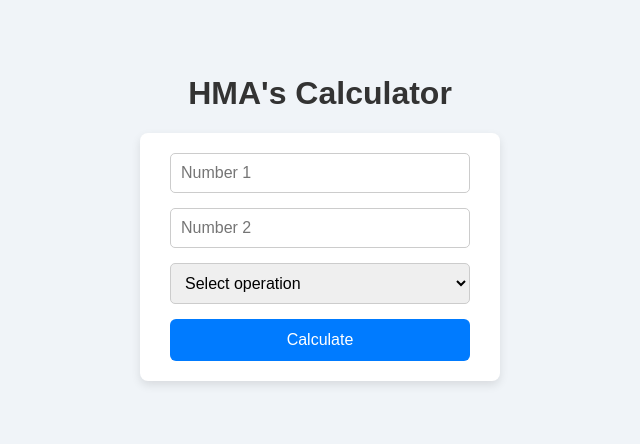
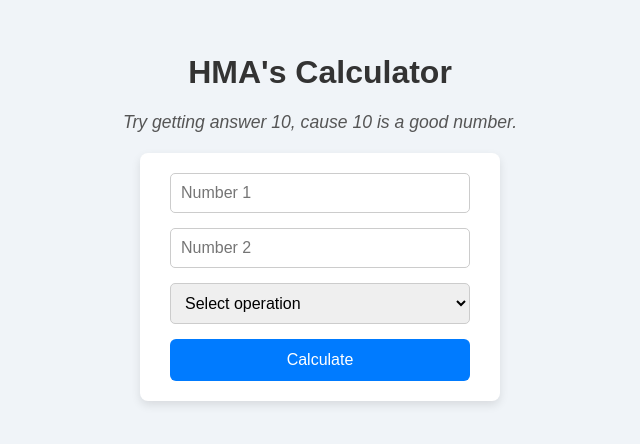
Before and after one commit to htunwe-dev/Calculator, a plain HTML site: page index.html in a window 1280 px wide. Shown: the part 198-642 px from the top of the page, without its empty margins (320-960 px from the left). Drawn offline with Linux system fonts and the light colour scheme.

Commit message:
Update and rename Calculator.html to index.html

```diff
--- a/Calculator.html
+++ b/index.html
@@ -17,6 +17,12 @@
     }
     h1 {
       color: #333;
+    }
+    .subtitle {
+      font-size: 1.1rem;
+      margin-bottom: 20px;
+      color: #555;
+      font-style: italic;
     }
     form {
       background: white;
@@ -69,6 +75,7 @@
 <body>
 
   <h1>HMA's Calculator</h1>
+  <div class="subtitle">Try getting answer 10, cause 10 is a good number.</div>
 
   <form id="calcForm">
     <input type="text" id="num1" placeholder="Number 1" autocomplete="off" />
```
